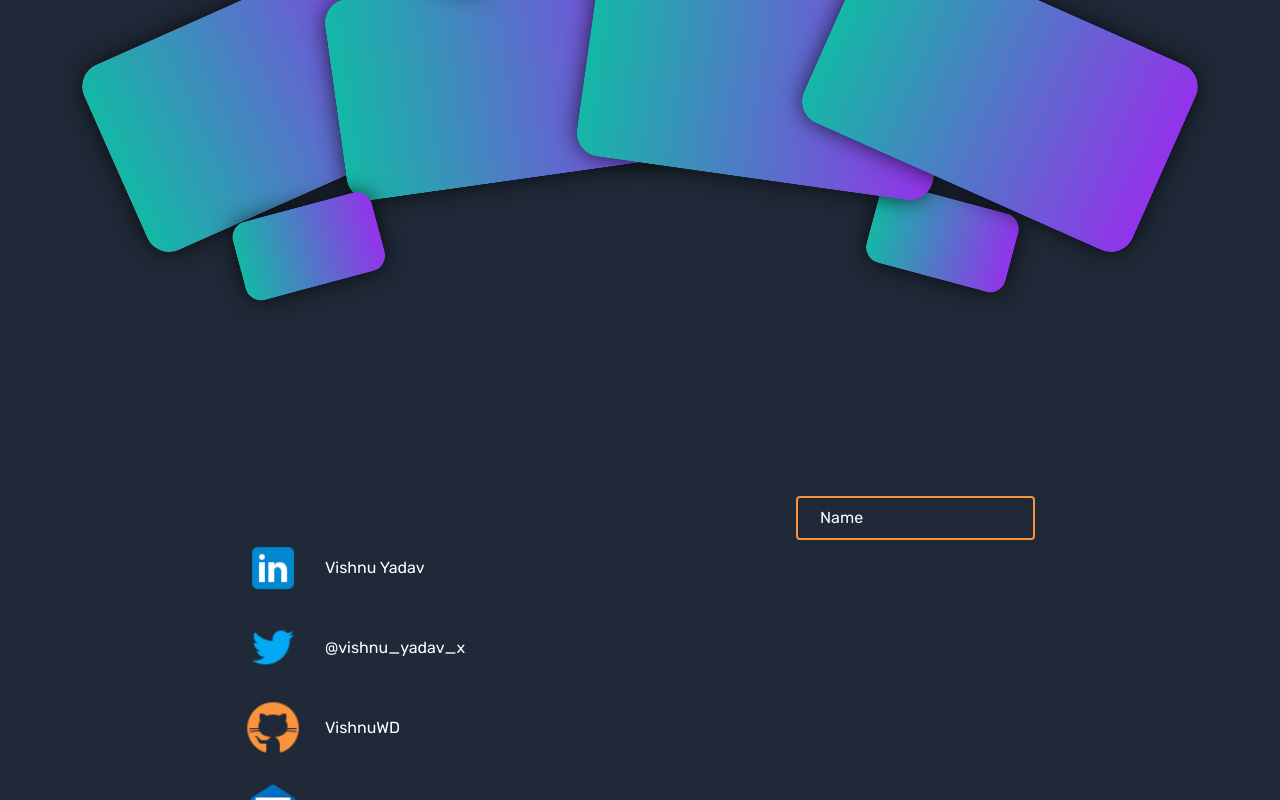
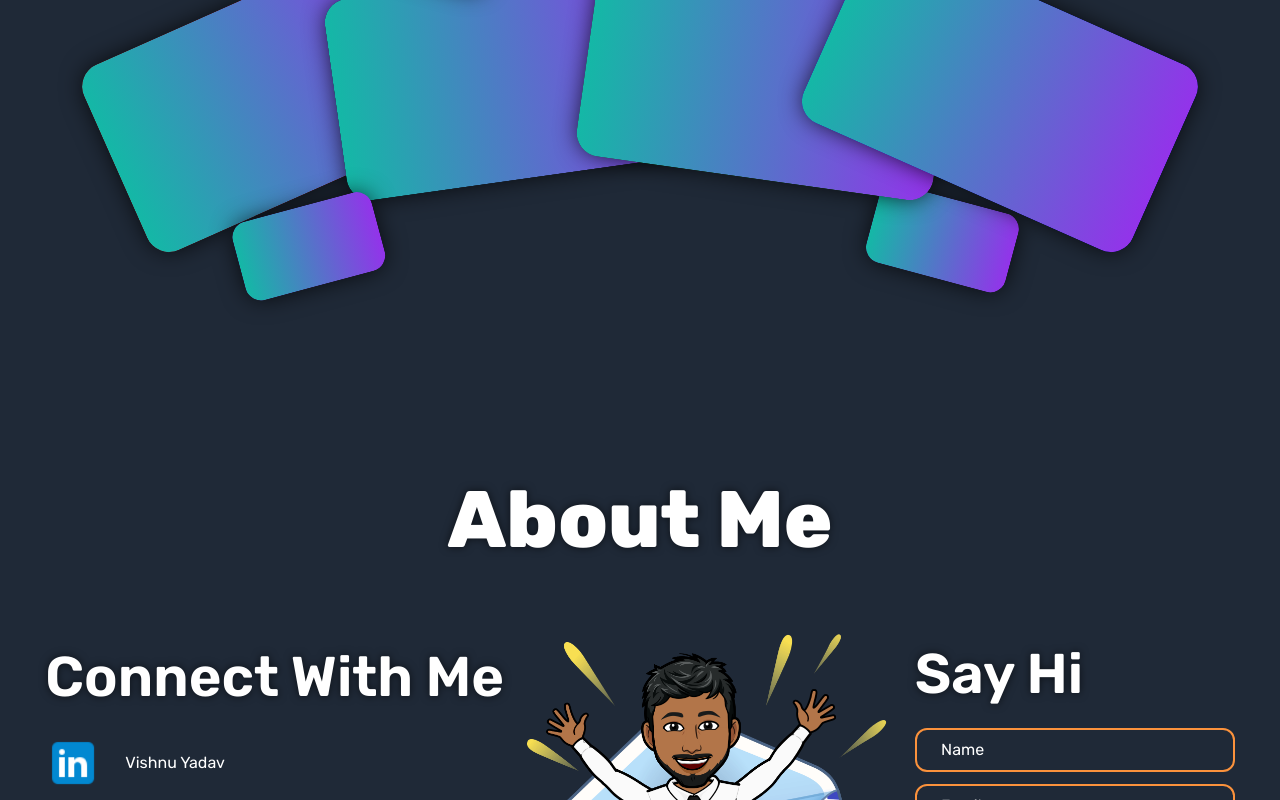
Before and after one commit to VishnuWD/Portfolio, a Next.js app: page / in a window 1280 px wide. Shown: the part 2000-2800 px from the top of the page. Built offline with nearby package versions, Linux system fonts and the light colour scheme.

Commit message:
eight, added more things in contact section

```diff
--- a/Components/Contact.jsx
+++ b/Components/Contact.jsx
@@ -4,9 +4,12 @@ import ContactForm from "./ContactForm";
 
 const Contact = () => {
   return (
-    <div className="h-[60vh] w-full flex justify-center items-end z-[90]">
-      <div className="h-[80%] w-full flex justify-evenly">
-        <div className="flex flex-col justify-center gap-[3vmin]">
+    <div className="h-[80vh] w-full flex flex-col justify-center items-center z-[90]">
+      <h2 className="text-[10vmin] font-[800] pt-[10vmin]">About Me</h2>
+
+      <div className="h-[100%] w-full flex justify-evenly p-[5vmin] z-[90]">
+        <div className="flex flex-col justify-evenly ">
+          <h2 className="text-[7vmin] font-[600]">Connect With Me</h2>
           <ContactLinks
             name="Vishnu Yadav"
             link="https://www.linkedin.com/in/vishnu-yadav-fwd/"
@@ -28,9 +31,19 @@ const Contact = () => {
             logo="mail"
           />
         </div>
-        <div>
-            <ContactForm name="Name" id="name"/>
-        </div>
+        <img className="h-[50vmin]" src="images\envelope greeting.png" alt="Mail Image" />
+        <form className="z-[90] flex flex-col justify-evenly" >
+          <h2 className="text-[7vmin] font-[600]">Say Hi</h2>
+            <ContactForm name="Name" id="name" type="text"/>
+            <ContactForm name="Email" id="email" type="email"/>
+            <div className="relative">
+            <textarea className="bg-gray-800 border-solid border-[2px] w-[40vmin] border-orange-400 rounded-xl py-[1vmin] px-[3vmin]" name="Message" id="message" cols="20" rows="3" placeholder=" "/>
+            <label className='absolute top-[15%] translate-y-[-50%] left-[7%] transition-all cursor-text px-1 rounded' htmlFor="message">Message</label>
+            </div>
+            <button className=" flex justify-center items-center gap-5 text-[3vmin] bg-gray-800 font-[600] border-orange-400 border-[2px] rounded-xl px-[3vmin] py-[1vmin]">Send <img className="h-[3vmin]" src="/images/send.png" alt="" /></button>
+
+        </form>
+
       </div>
     </div>
   );
--- a/Components/ContactForm.jsx
+++ b/Components/ContactForm.jsx
@@ -2,10 +2,10 @@ import React from 'react'
 
 const ContactForm = (props) => {
   return (
-    <form className='z-[90] relative'>
-        <label className='absolute top-[50%] translate-y-[-50%] left-[10%]' htmlFor={props.id}>{props.name}</label>
-        <input className=' bg-gray-800 border-solid border-[2px] border-orange-400 rounded p-[1vmin]' type="text" id={props.id} required/>
-    </form>
+    <div className='z-[90] relative'>
+        <input className=' focus:border-orange-400 focus:border-solid focus:outline-none bg-gray-800 w-[40vmin] border-solid border-[2px] border-orange-400 rounded-xl py-[1vmin] px-[3vmin]' type={props.type} id={props.id} placeholder=' '/>
+        <label className='absolute top-[50%] translate-y-[-50%] left-[7%] transition-all cursor-text px-1 rounded' htmlFor={props.id}>{props.name}</label>
+    </div>
   )
 }
 
--- a/app/globals.css
+++ b/app/globals.css
@@ -235,6 +235,10 @@ box-shadow: 0px 0px 23px -2px rgba(0,0,0,0.82);
 
 /* Contact me starts here */
 
-input:focus ~ label{
-  transform: translateX(-100%);
+input:focus ~ label, input:not(:placeholder-shown) ~label, textarea:focus ~ label, textarea:not(:placeholder-shown) ~label{
+  top: 0;
+  left: 5%;
+  background-color: #1f2937;
+  font-size: small;
+  color: #fb923c;
 }
```
Also changed, not shown: public/images/envelope greeting.png (added), public/images/send.png (added).
